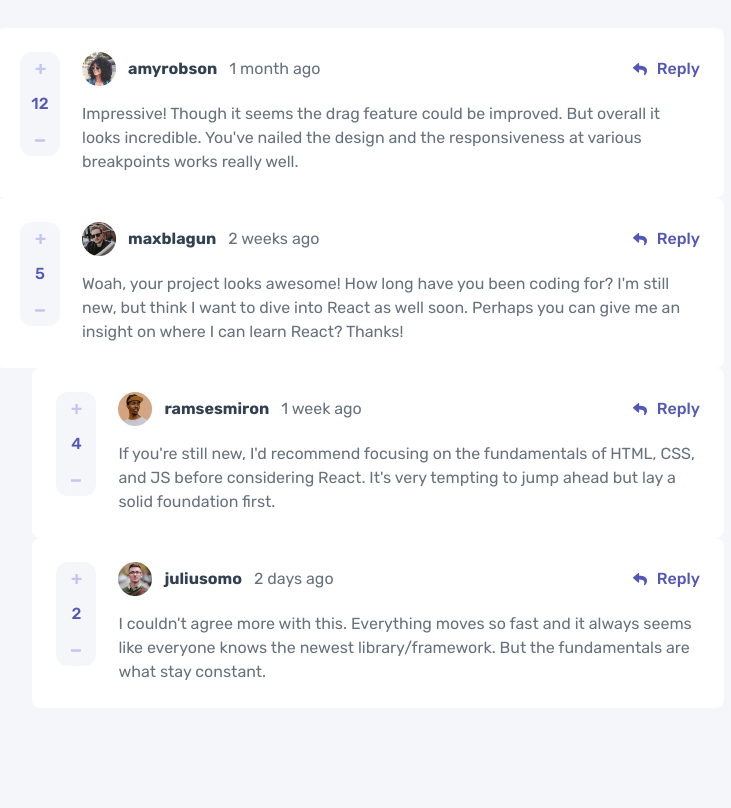
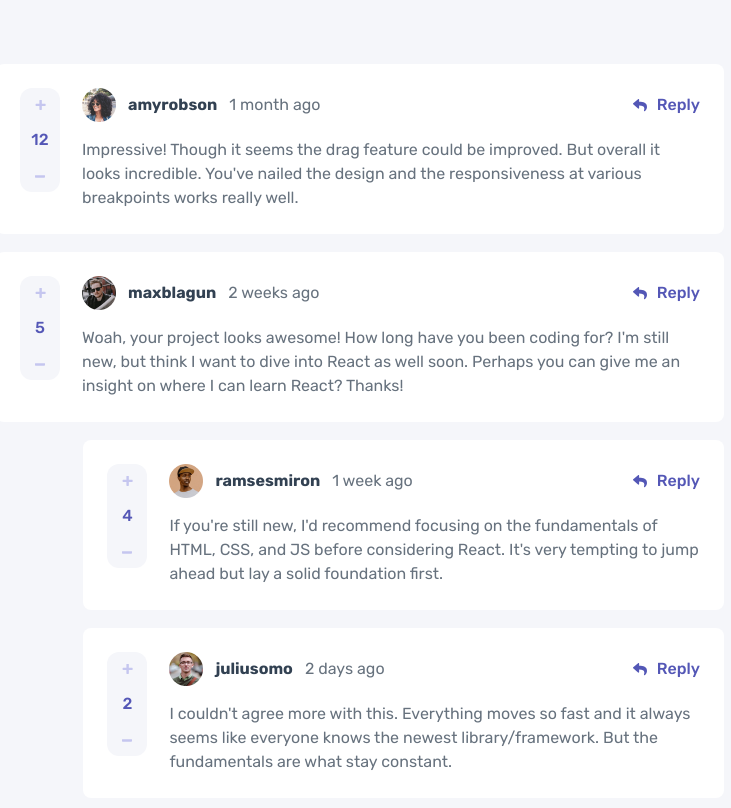
Before and after one commit to devPauloski/interactive-comments-section, a React (Vite) app: page / in a window 1280 px wide. Shown: the top 808 px of the page, without its empty margins (280-1011 px from the left). Built offline with nearby package versions, Linux system fonts and the light colour scheme.

Commit message:
feat: restructure CommentSection component

```diff
--- a/src/App.jsx
+++ b/src/App.jsx
@@ -5,22 +5,24 @@ import ReplyIcon from "./assets/icons/icon-reply.svg?react";
 
 export default function App() {
   return (
-    <main className="px-4 py-7">
-      <h1 className="sr-only">Comments</h1>
-      <CommentSection />
+    <main className="px-4 py-7 md:px-0 md:py-16">
+      <div className="mx-auto max-w-120 md:max-w-182">
+        <h1 className="sr-only">Comments</h1>
+        <CommentSection />
+      </div>
     </main>
   );
 }
 
 function CommentSection() {
   return (
-    <ul className="mx-auto max-w-120 md:max-w-182">
+    <ul>
       {data.comments.map((comment) => {
         return (
           <li key={comment.id}>
             <section
               aria-labelledby="title"
-              className="grid grid-cols-[auto_auto] rounded-lg bg-white p-3 md:grid-cols-[auto_1fr_auto] md:grid-rows-[auto_auto] md:p-6"
+              className="mb-4.5 grid grid-cols-[auto_auto] rounded-lg bg-white p-3 md:grid-cols-[auto_1fr_auto] md:grid-rows-[auto_auto] md:p-6"
             >
               <div className="col-span-2 col-start-1 mb-4 flex flex-wrap items-center gap-3 md:col-start-2 md:col-end-3">
                 <img
@@ -64,14 +66,14 @@ function CommentSection() {
               </div>
             </section>
             {comment.replies.length > 0 && (
-              <ul className="md:ml-[5%]">
+              <ul className="md:ml-auto md:w-[88%]">
                 {comment.replies.map((reply) => {
                   return (
-                    <li key={reply.id}>
+                    <li key={reply.id} class="my-4">
                       {
                         <section
                           aria-labelledby="title"
-                          className="grid grid-cols-[auto_auto] rounded-lg bg-white p-3 md:grid-cols-[auto_1fr_auto] md:grid-rows-[auto_auto] md:p-6"
+                          className="mb-4.5 grid grid-cols-[auto_auto] rounded-lg bg-white p-3 md:grid-cols-[auto_1fr_auto] md:grid-rows-[auto_auto] md:p-6"
                         >
                           <div className="col-span-2 col-start-1 mb-4 flex flex-wrap items-center gap-3 md:col-start-2 md:col-end-3">
                             <img
```
